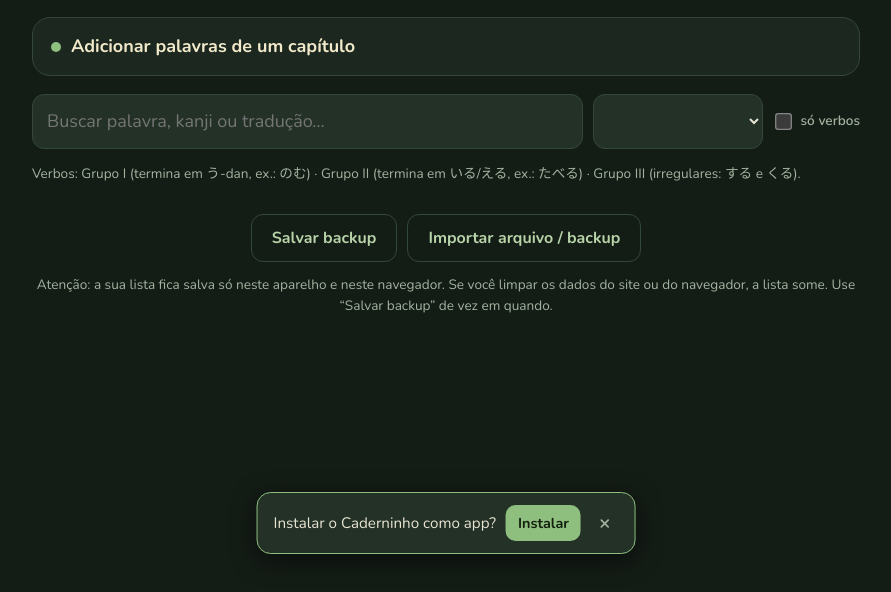
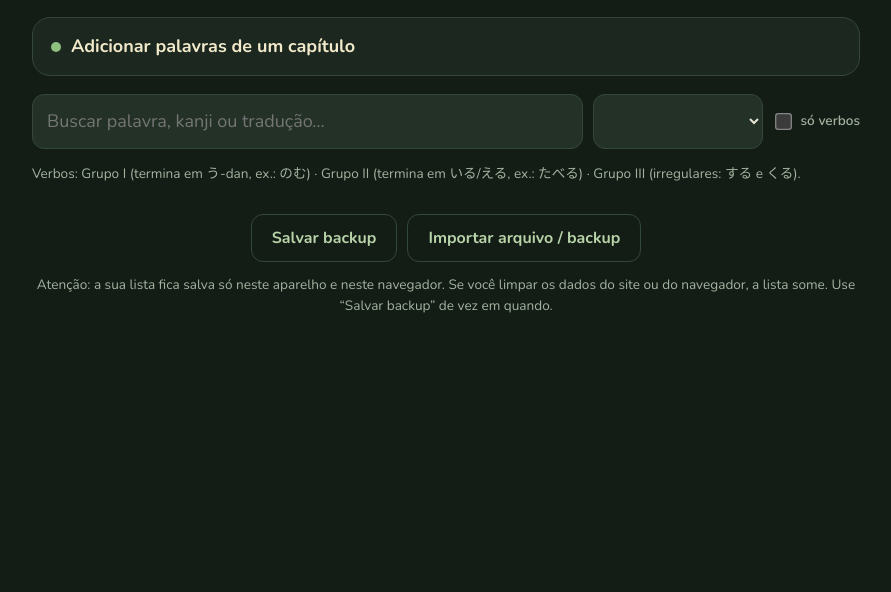
Before and after one commit to Giuology/nihongo-nooto, a plain HTML site: page index.html in a window 1280 px wide. Shown: the part 166-758 px from the top of the page, without its empty margins (194-1085 px from the left). Drawn offline with nearby package versions, Linux system fonts and the light colour scheme; a web font is replaced by a local one.

Commit message:
Add hidden class to install banner
Added a hidden class to the install banner for better control over its visibility.

```diff
--- a/index.html
+++ b/index.html
@@ -119,7 +119,8 @@ mark{background:#4a5f3a;color:#f1e9c9;border-radius:4px;padding:0 2px}
 .fs-hint{font-size:.8rem;color:#a3b3a0;text-align:center;margin-top:8px;max-width:600px;margin-left:auto;margin-right:auto}
 .install-banner{position:fixed;left:50%;transform:translateX(-50%);bottom:calc(80px + env(safe-area-inset-bottom,0px));background:#233127;border:1px solid #8fbf7f;color:#e8e4d2;padding:12px 16px;border-radius:14px;max-width:92vw;z-index:40;display:flex;gap:10px;align-items:center;box-shadow:0 6px 24px #0008;font-size:.95rem}
 .install-banner button{background:#8fbf7f;color:#14210f;border:0;border-radius:10px;padding:8px 12px;font:700 .9rem 'Nunito';cursor:pointer}
-.install-banner .close{background:none;color:#a3b3a0;font-size:1.2rem;padding:4px 8px}
+.install-banner{position:fixed;left:50%;transform:translateX(-50%);bottom:calc(80px + env(safe-area-inset-bottom,0px));background:#233127;border:1px solid #8fbf7f;color:#e8e4d2;padding:12px 16px;border-radius:14px;max-width:92vw;z-index:40;display:flex;gap:10px;align-items:center;box-shadow:0 6px 24px #0008;font-size:.95rem}
+.install-banner.hidden{display:none !important;} /* <-- A MÁGICA ESTÁ AQUI */
 </style>
 </head>
 <body>
```
